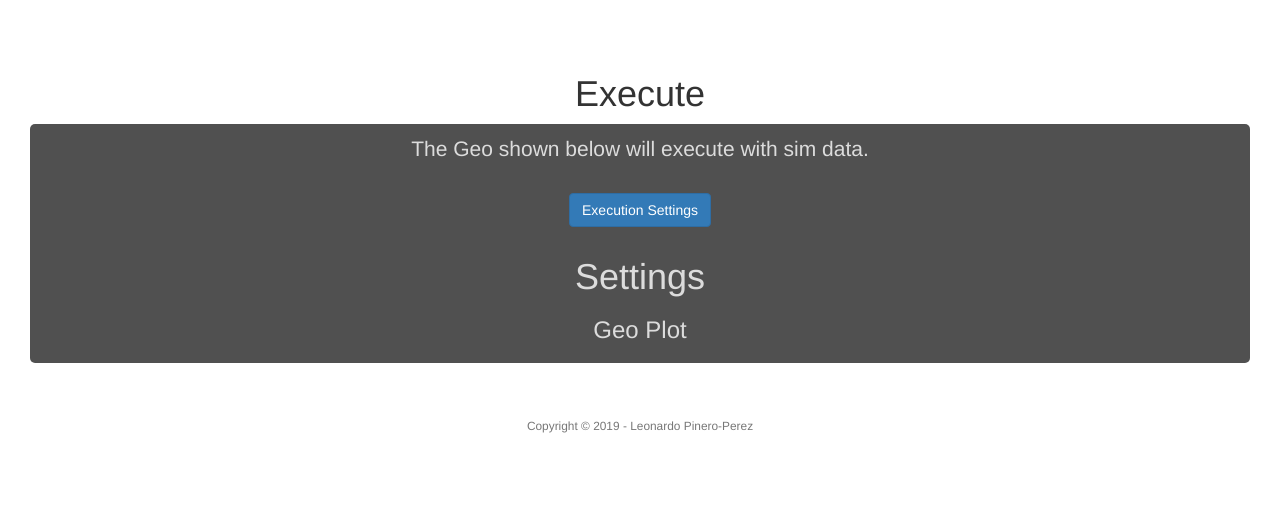
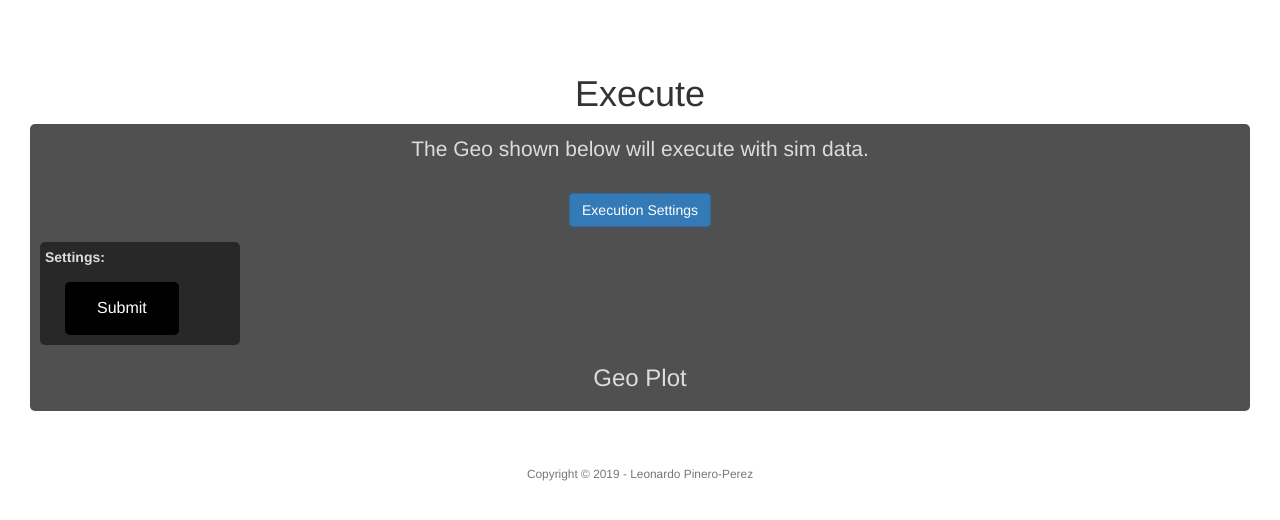
Before and after one commit to Leonardo767/aiaa2019-publication, a Flask app: page /execute_settings in a window 1280 px wide. Shown: the part 51-571 px from the top of the page. Run offline with Flask 2, Linux system fonts and the light colour scheme; parts of the project's set-up code (start-up, migrations or seed data) failed here and were passed over; some libraries are stand-ins or nearby versions.

Commit message:
Settings Update

```diff
--- a/sample/server/templates/execute_settings.html
+++ b/sample/server/templates/execute_settings.html
@@ -1,3 +1,8 @@
 {% extends "execute.html" %} {% block execute_settings %}
-<h1>Settings</h1>
+<div class="sub_object_input">
+    <p><strong>Settings:</strong></p>
+    <div style="padding: 0px 15px;">
+      <input class="object_entry button" type="submit" />
+    </div>
+</div>
 {% endblock %}
```
